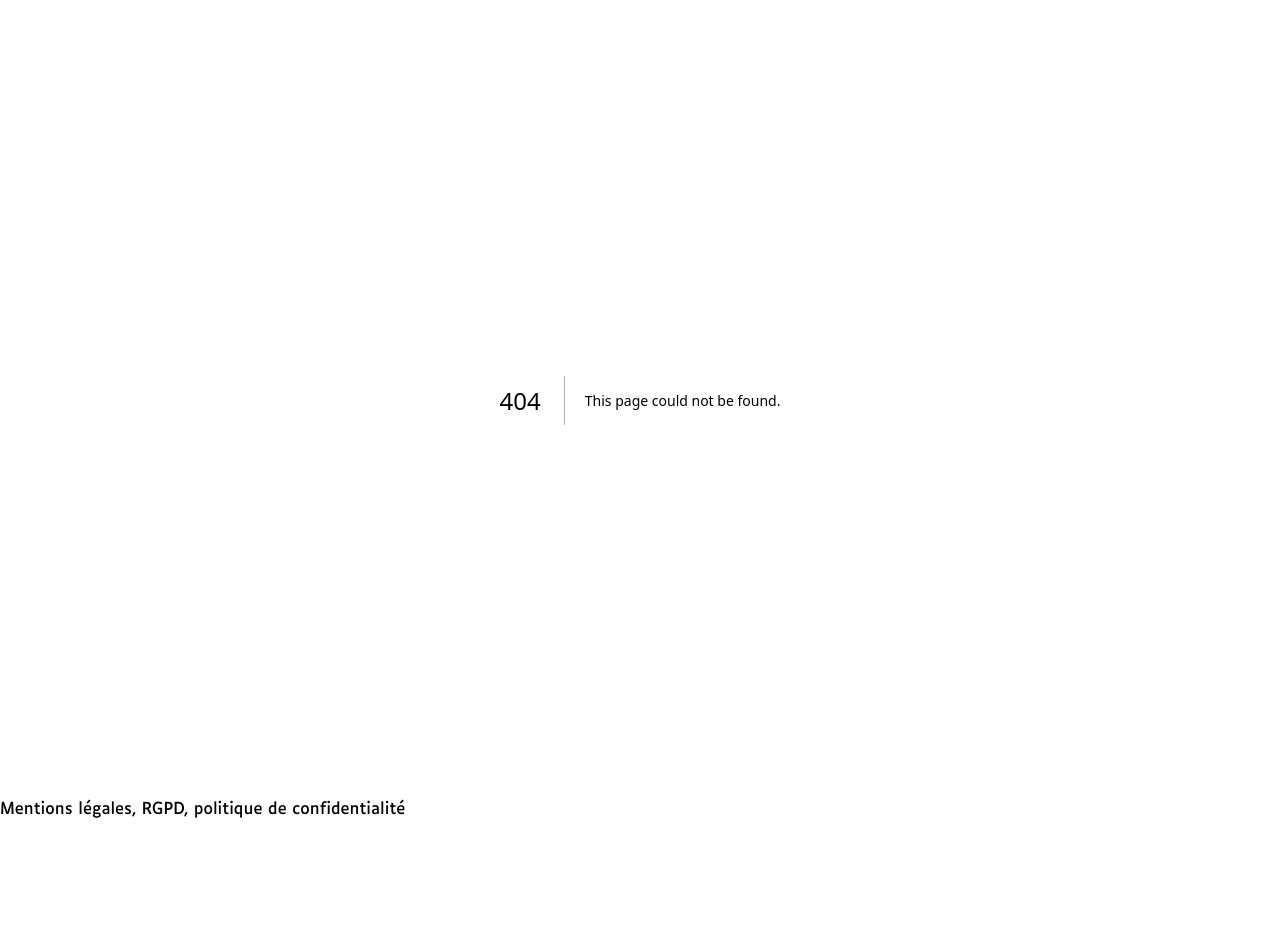
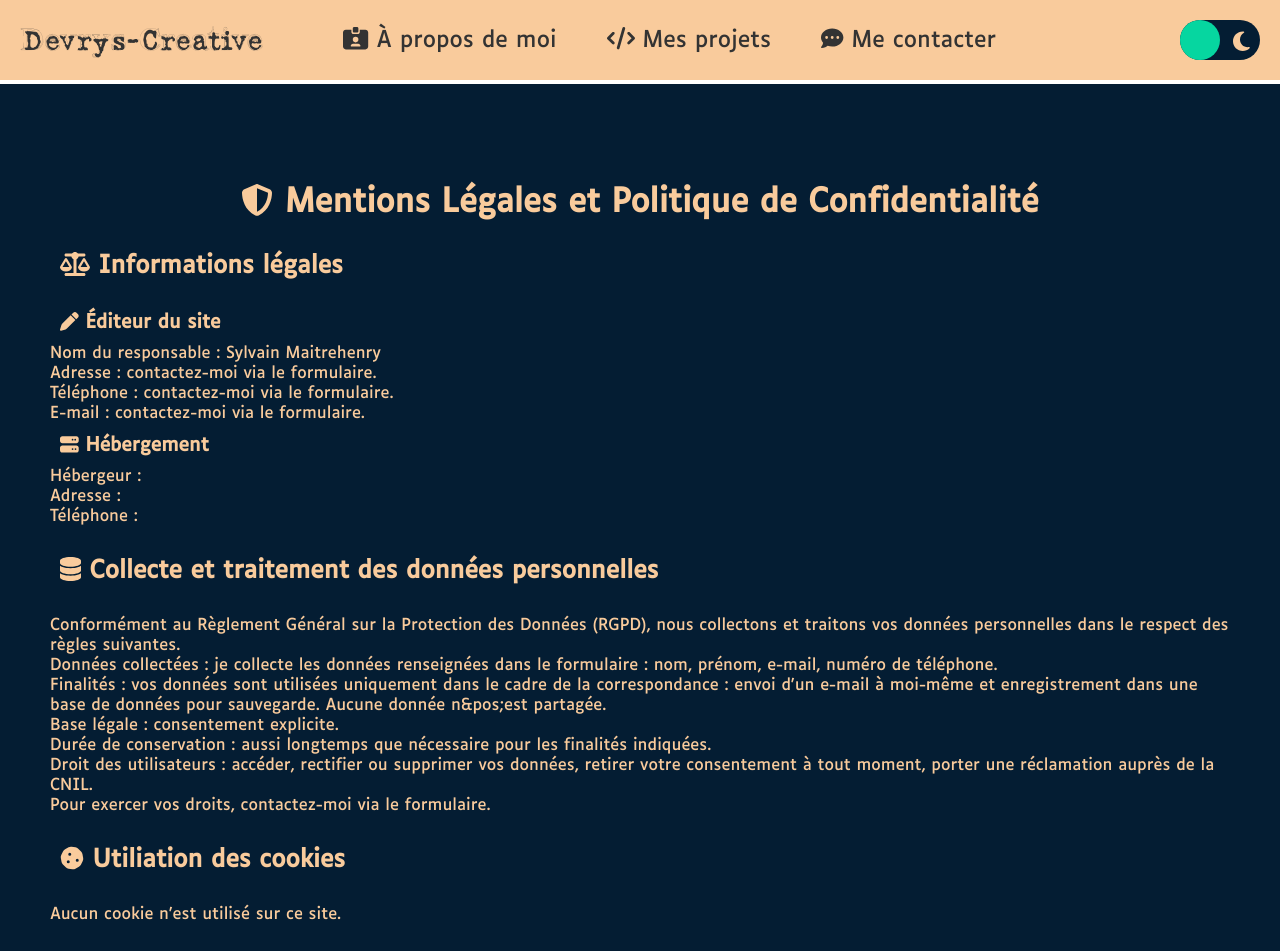
Before and after one commit to Devrys-Creative/portfolio-devrys, a Next.js app: page /legal-and-privacy in a window 1280 px wide. Before the commit this address had no page. Shown: the top 951 px of the page. Before the commit the page ends 820 px from the top, so only its background shows below. Built offline with nearby package versions, Linux system fonts and the light colour scheme.

Commit message:
[feature] footer + legal & privacy page

```diff
--- a/app/Assets/icons/fontawesome.ts
+++ b/app/Assets/icons/fontawesome.ts
@@ -1,10 +1,10 @@
 
 import { library } from '@fortawesome/fontawesome-svg-core'; // core
-import { faCaretDown, faIdCardClip, faCode, faRankingStar, faCommentDots, faMoon, faSun, faEnvelope, faArrowUpRightFromSquare, faClipboardUser, faClipboardQuestion, faClipboardCheck, faClipboardList, faFaceSmile } from '@fortawesome/free-solid-svg-icons'; // solid icons
+import { faCaretDown, faIdCardClip, faCode, faRankingStar, faCommentDots, faMoon, faSun, faEnvelope, faArrowUpRightFromSquare, faClipboardUser, faClipboardQuestion, faClipboardCheck, faClipboardList, faFaceSmile, faShieldHalved, faScaleBalanced, faPen, faServer, faDatabase, faCookie, faCopyright, faUserShield } from '@fortawesome/free-solid-svg-icons'; // solid icons
 import { faGithub, faReact, faJs, faHtml5, faCss3, faVuejs, faPhp } from '@fortawesome/free-brands-svg-icons'; // free brands icons
 
 import { config } from '@fortawesome/fontawesome-svg-core';
 config.autoAddCss = false; // disable CSS injection in app (next.js doesn't allow that)
 
 // create icons library
-library.add(faCaretDown, faIdCardClip, faCode, faRankingStar, faCommentDots, faMoon, faSun, faEnvelope, faArrowUpRightFromSquare, faClipboardUser, faClipboardQuestion, faClipboardCheck, faClipboardList, faFaceSmile, faGithub, faReact, faJs, faHtml5, faCss3, faVuejs, faPhp);
+library.add(faCaretDown, faIdCardClip, faCode, faRankingStar, faCommentDots, faMoon, faSun, faEnvelope, faArrowUpRightFromSquare, faClipboardUser, faClipboardQuestion, faClipboardCheck, faClipboardList, faFaceSmile, faShieldHalved, faScaleBalanced, faPen, faServer, faDatabase, faCookie, faCopyright, faUserShield, faGithub, faReact, faJs, faHtml5, faCss3, faVuejs, faPhp);
--- a/app/Components/Footer/Footer.tsx
+++ b/app/Components/Footer/Footer.tsx
@@ -1,9 +1,12 @@
+import Link from "next/link";
 import "./footer.scss";
+import { FontAwesomeIcon } from "@fortawesome/react-fontawesome";
 
 export const Footer = () => {
     return (
-        <footer>
-            <p>Mentions légales, RGPD, politique de confidentialité</p>
+        <footer className="page-footer">
+            <p><FontAwesomeIcon icon="copyright" /> 2024</p>
+            <Link href="/legal-and-privacy"><FontAwesomeIcon icon="shield-halved" /> Mentions légales et politique de confidentialité</Link>
         </footer>
     );
 };
--- a/app/Components/Footer/footer.scss
+++ b/app/Components/Footer/footer.scss
@@ -0,0 +1,10 @@
+@use "../../colors-dark.scss";
+
+.page-footer {
+    background-color: colors-dark.$primary-color;
+    padding: 50px;
+    display: flex;
+    flex-direction: row;
+    justify-content: space-between;
+    color: colors-dark.$secondary-color;
+}
--- /dev/null
+++ b/app/legal-and-privacy/page-legal-and-privacy.scss
@@ -0,0 +1,15 @@
+
+.legal-and-privacy-page {
+    padding: 50px;
+    &__title {
+        text-align: center;
+    }
+    &__section {
+        &__title {
+            margin: 30px 10px;
+        }
+        &__subtitle {
+            margin: 10px;
+        }
+    }
+}
--- /dev/null
+++ b/app/legal-and-privacy/page.tsx
@@ -0,0 +1,66 @@
+// import react / next components
+import Link from "next/link";
+
+// import custom components
+import { AppBar } from "../Components/AppBar/AppBar";
+import { FontAwesomeIcon } from "@fortawesome/react-fontawesome";
+
+// style
+import "./page-legal-and-privacy.scss";
+import { Metadata } from "next";
+
+
+// metadata management
+export const metadata: Metadata = {
+    title: "Devrys - Mentions légales",
+    description: "Mentions légales et politique de confidentialité du portfolio de Devrys-Creative",
+};
+
+
+const legalAndPrivacyPage = () => {
+
+    return (
+        <>
+            <AppBar />
+            <main className="legal-and-privacy-page">
+                <h1 className="legal-and-privacy-page__title"><FontAwesomeIcon icon="shield-halved" /> Mentions Légales et Politique de Confidentialité</h1>
+                <section className="legal-and-privacy-page__section">
+                    <h2 className="legal-and-privacy-page__section__title"><FontAwesomeIcon icon="scale-balanced" /> Informations légales</h2>
+                    <h3 className="legal-and-privacy-page__section__subtitle"><FontAwesomeIcon icon="pen" /> Éditeur du site</h3>
+                    <p>Nom du responsable : Sylvain Maitrehenry</p>
+                    <p>Adresse : contactez-moi via <Link href="/#contact">le formulaire</Link>.</p>
+                    <p>Téléphone : contactez-moi via <Link href="/#contact">le formulaire</Link>.</p>
+                    <p>E-mail : contactez-moi via <Link href="/#contact">le formulaire</Link>.</p>
+                    <h3 className="legal-and-privacy-page__section__subtitle"><FontAwesomeIcon icon="server" /> Hébergement</h3>
+                    <p>Hébergeur : </p>
+                    <p>Adresse : </p>
+                    <p>Téléphone : </p>
+                </section>
+                <section className="legal-and-privacy-page__section">
+                    <h2 className="legal-and-privacy-page__section__title"><FontAwesomeIcon icon="database" /> Collecte et traitement des données personnelles</h2>
+                    <p>Conformément au Règlement Général sur la Protection des Données (RGPD), nous collectons et traitons vos données personnelles dans le respect des règles suivantes.</p>
+                    <p>Données collectées : je collecte les données renseignées dans le formulaire : nom, prénom, e-mail, numéro de téléphone.</p>
+                    <p>Finalités : vos données sont utilisées uniquement dans le cadre de la correspondance : envoi d&apos;un e-mail à moi-même et enregistrement dans une base de données pour sauvegarde. Aucune donnée n&pos;est partagée.</p>
+                    <p>Base légale : consentement explicite.</p>
+                    <p>Durée de conservation : aussi longtemps que nécessaire pour les finalités indiquées.</p>
+                    <p>Droit des utilisateurs : accéder, rectifier ou supprimer vos données, retirer votre consentement à tout moment, porter une réclamation auprès de <Link href="https://www.cnil.fr">la CNIL</Link>.</p>
+                    <p>Pour exercer vos droits, contactez-moi via <Link href="/#contact">le formulaire</Link>.</p>
+                </section>
+                <section className="legal-and-privacy-page__section">
+                    <h2 className="legal-and-privacy-page__section__title"><FontAwesomeIcon icon="cookie" /> Utiliation des cookies</h2>
+                    <p>Aucun cookie n&apos;est utilisé sur ce site.</p>
+                </section>
+                <section className="legal-and-privacy-page__section">
+                    <h2 className="legal-and-privacy-page__section__title"><FontAwesomeIcon icon="copyright" /> Propriété intellectuelle</h2>
+                    <p>Tous les contenus présents sur ce site (textes, images, logos, etc.) sont protégés par le droit d’auteur. Toute reproduction ou représentation, totale ou partielle, sans autorisation préalable est interdite.</p>
+                </section>
+                <section className="legal-and-privacy-page__section">
+                    <h2 className="legal-and-privacy-page__section__title"><FontAwesomeIcon icon="user-shield" /> Limitation de responsabilité</h2>
+                    <p>Nous nous efforçons de fournir des informations exactes et mises à jour, mais nous ne saurions être tenus responsables des erreurs ou omissions. L’utilisation du site est sous votre seule responsabilité.</p>
+                </section>
+            </main>
+        </>
+    );
+};
+
+export default legalAndPrivacyPage;
```
